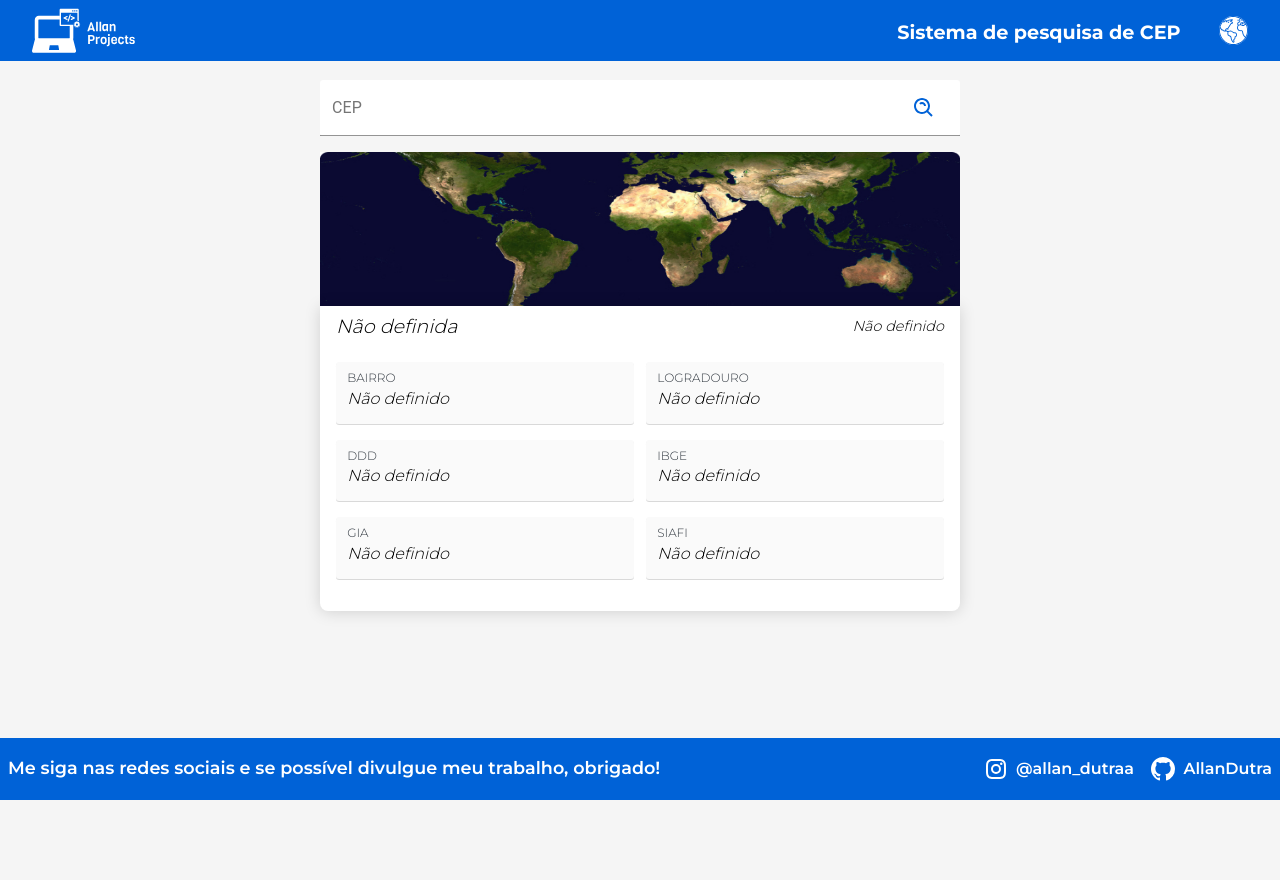
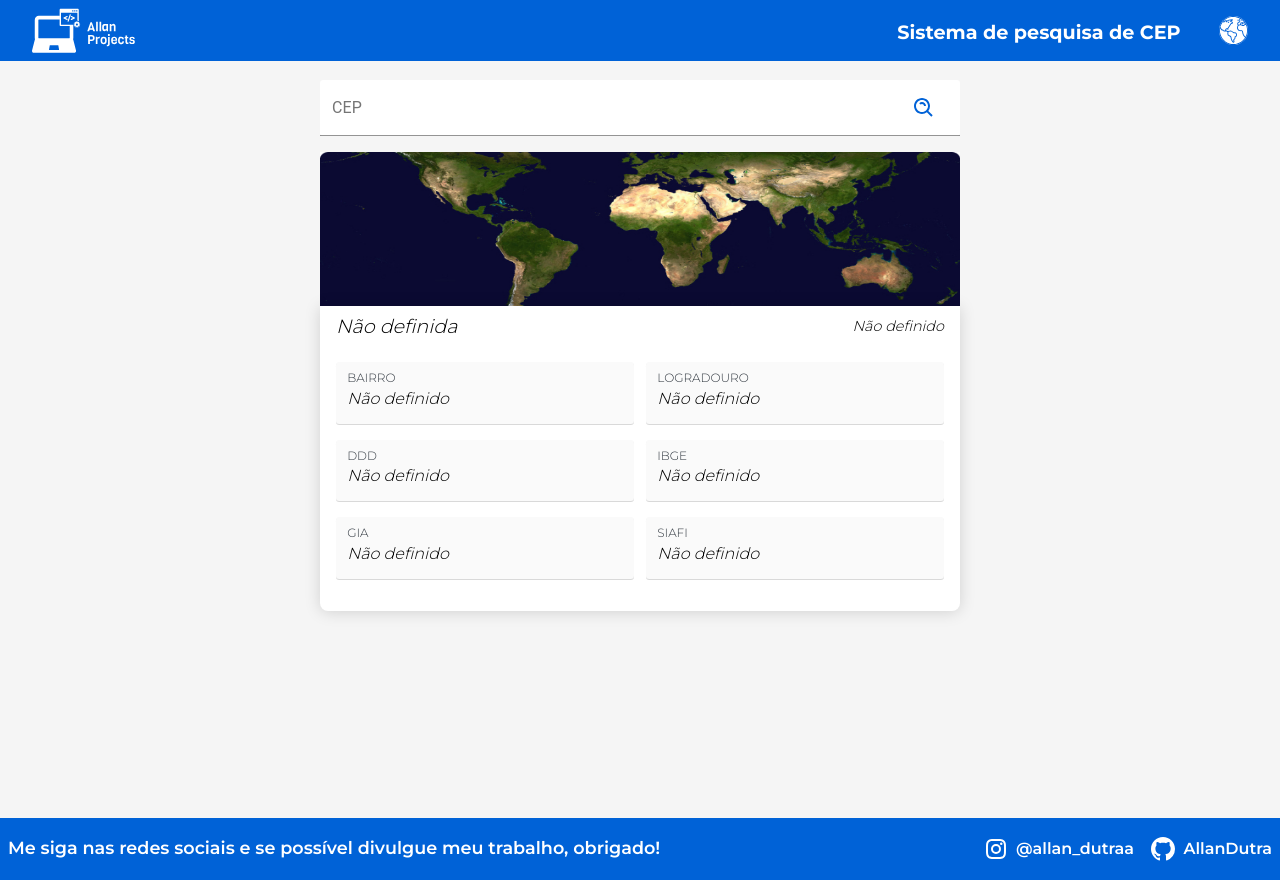
Before and after one commit to AllanDutra/CepSearch, a React (Create React App) app: page / in a window 1280 px wide. Before the commit the page ends 800 px from the top, so only its background shows below. Built offline with nearby package versions, Linux system fonts and the light colour scheme.

Commit message:
Adicionar heigth correta no container

```diff
--- a/src/index.css
+++ b/src/index.css
@@ -61,7 +61,7 @@ img{
   display: flex;
   flex-direction: column;
   justify-content: space-between;
-  height: 90vh;
+  height: 100%;
   top: 7.5em;
 }
 
```
